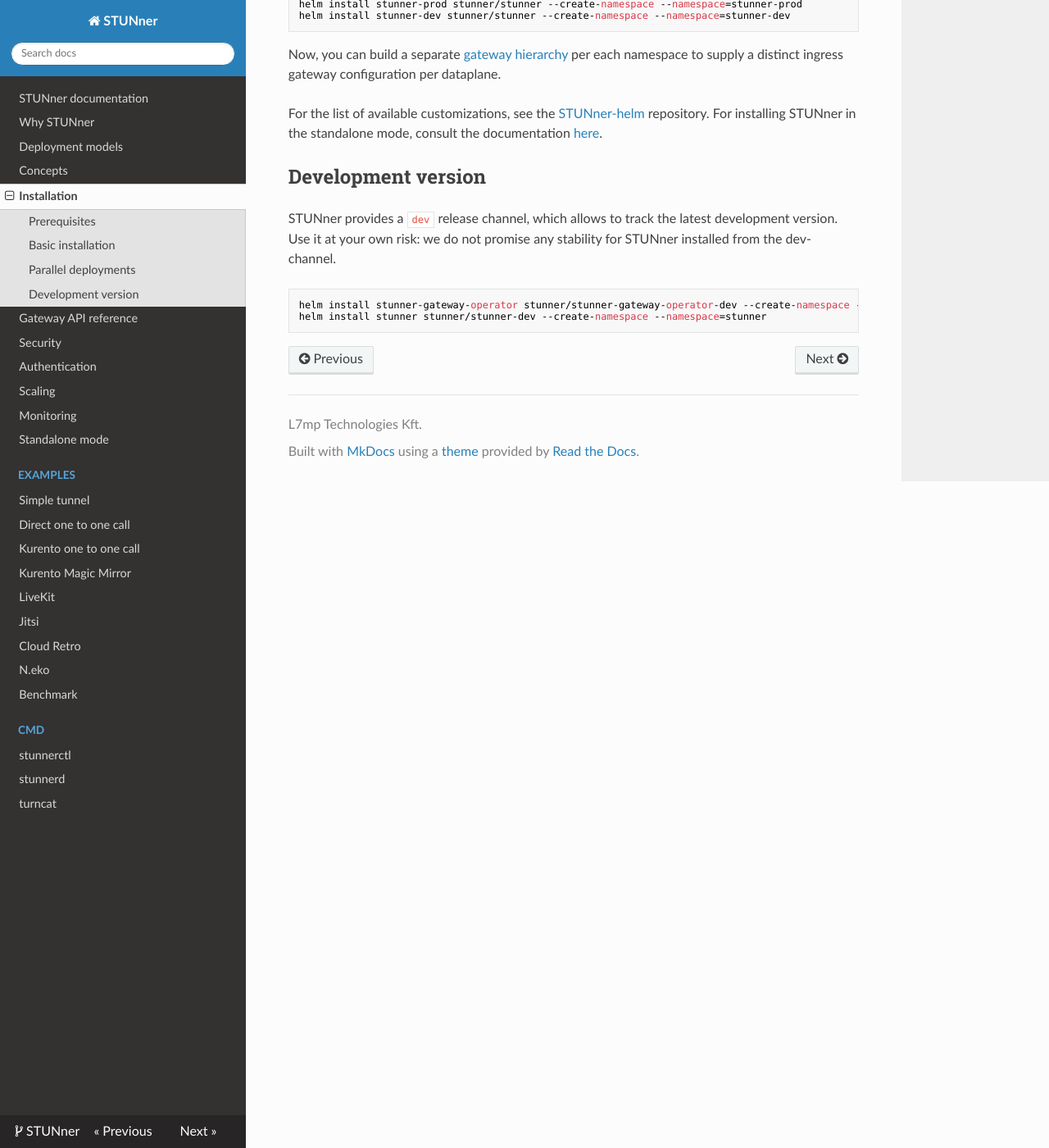
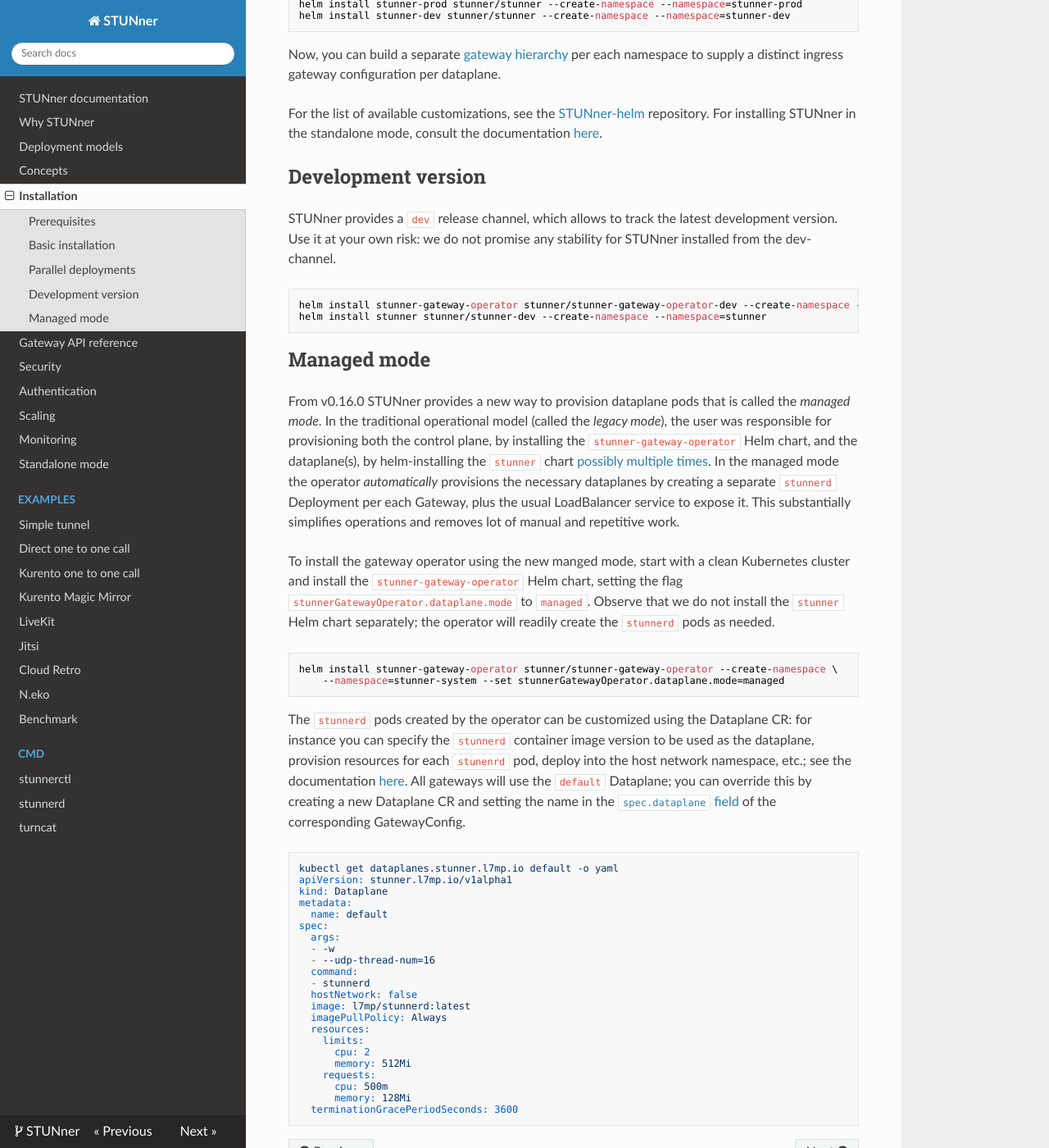
Before and after one commit to l7mp/stunner, an MkDocs documentation site: the page built from docs/INSTALL.md, in a window 1280 px wide and 1400 px high, scrolled down 1276 px. Shown: the whole window at 82% size. Built offline with MkDocs 1.6.1, drawn with Linux system fonts in a browser that asks for light colours; nearby versions of some CDN libraries.

Commit message:
doc: Initial installation docs for the managed mode

````diff
--- a/docs/INSTALL.md
+++ b/docs/INSTALL.md
@@ -73,3 +73,41 @@
 helm install stunner-gateway-operator stunner/stunner-gateway-operator-dev --create-namespace --namespace=stunner-system
 helm install stunner stunner/stunner-dev --create-namespace --namespace=stunner
 ```
+
+## Managed mode
+
+From v0.16.0 STUNner provides a new way to provision dataplane pods that is called the *managed mode*. In the traditional operational model (called the *legacy mode*), the user was responsible for provisioning both the control plane, by installing the `stunner-gateway-operator` Helm chart, and the dataplane(s), by helm-installing the `stunner` chart [possibly multiple times](#parallel-deployments). In the managed mode the operator *automatically* provisions the necessary dataplanes by creating a separate `stunnerd` Deployment per each Gateway, plus the usual LoadBalancer service to expose it. This substantially simplifies operations and removes lot of manual and repetitive work.
+
+To install the gateway operator using the new manged mode, start with a clean Kubernetes cluster and install the `stunner-gateway-operator` Helm chart, setting the flag `stunnerGatewayOperator.dataplane.mode` to `managed`. Observe that we do not install the `stunner` Helm chart separately; the operator will readily create the `stunnerd` pods as needed.
+
+```console
+helm install stunner-gateway-operator stunner/stunner-gateway-operator --create-namespace \
+    --namespace=stunner-system --set stunnerGatewayOperator.dataplane.mode=managed
+```
+
+The `stunnerd` pods created by the operator can be customized using the Dataplane CR: for instance you can specify the `stunnerd` container image version to be used as the dataplane, provision resources for each `stunenrd` pod, deploy into the host network namespace, etc.; see the documentation [here](https://pkg.go.dev/github.com/l7mp/stunner-gateway-operator/api/v1alpha1#DataplaneSpec). All gateways will use the `default` Dataplane; you can override this by creating a new Dataplane CR and setting the name in the [`spec.dataplane` field](https://pkg.go.dev/github.com/l7mp/stunner-gateway-operator@v0.15.2/api/v1alpha1#GatewayConfigSpec) of the corresponding GatewayConfig.
+
+```console
+kubectl get dataplanes.stunner.l7mp.io default -o yaml
+apiVersion: stunner.l7mp.io/v1alpha1
+kind: Dataplane
+metadata:
+  name: default
+spec:
+  args:
+  - -w
+  - --udp-thread-num=16
+  command:
+  - stunnerd
+  hostNetwork: false
+  image: l7mp/stunnerd:latest
+  imagePullPolicy: Always
+  resources:
+    limits:
+      cpu: 2
+      memory: 512Mi
+    requests:
+      cpu: 500m
+      memory: 128Mi
+  terminationGracePeriodSeconds: 3600
+```
````
